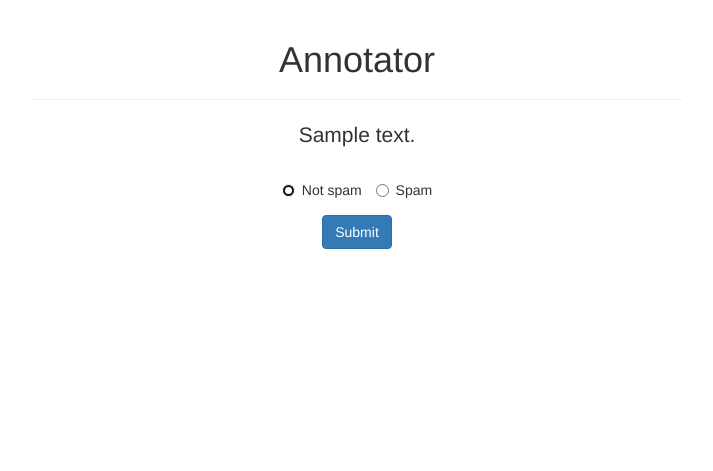
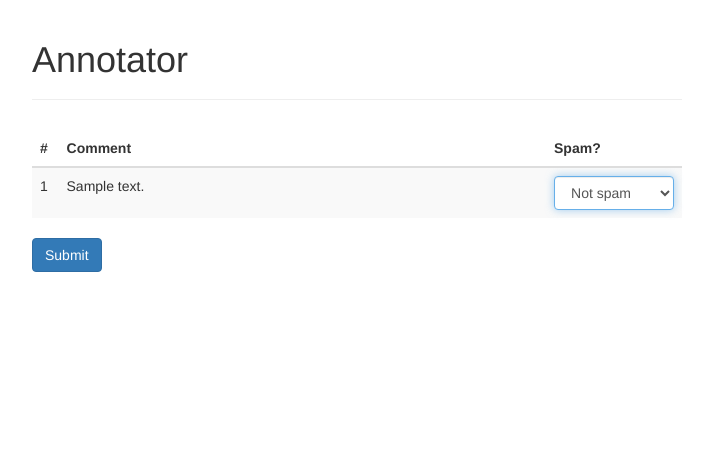
Before and after one commit to tentangdata/ig, a Flask app: template templates/index.html in a window 1280 px wide. Shown: the top 471 px of the page, without its empty margins (283-996 px from the left). Run offline with Flask 2, Linux system fonts and the light colour scheme; the template is opened without the code that fills it: most values are stand-ins (such as "Sample title", 1, 10 or a date in 2020); some libraries are stand-ins or nearby versions.

Commit message:
Changed to psycopg2; Reading directly from text files

```diff
--- a/main.py
+++ b/main.py
@@ -1,52 +1,76 @@
 #!/usr/bin/python
 from datetime import datetime
 from flask import Flask, flash, render_template, request, redirect
-import MySQLdb as mdb
 import json
+import psycopg2
+import os
+import random
 
 app = Flask(__name__)
 app.secret_key = 'instagram-screen-scraper'
 
+file_in_dir = '/home/aliakbars/Dropbox/Spam/comments_new/'
+file_out_dir = '/home/aliakbars/Dropbox/Spam/label/'
+
 def getUnannotatedComment():
     try:
-        con = mdb.connect('localhost', 'root', 'root', 'instagram')
-        con.set_character_set('utf8')
+        con = psycopg2.connect(host=os.ENVIRON['PSQL_HOST'], user=os.ENVIRON['PSQL_USER'], password=os.ENVIRON['PSQL_PASS'], dbname=os.ENVIRON['PSQL_INSTA'])
         cur = con.cursor()
-        query = "SELECT * from comments where label is not null"
+        query = "SELECT * from comments where label is not null offset random() * (select count(*) from comments) limit 1"
         cur.execute(query)
         return cur.fetchone()
-    except mdb.Error, e:
-        print "Error %d: %s" % (e.args[0],e.args[1])
+    except psycopg2.Error as e:
+        print e.pgerror
     finally:
         con.close()
 
-def insertComment(data):
+def insertComment(data, filename):
     try:
-        con = mdb.connect('localhost', 'root', 'root', 'instagram')
-        con.set_character_set('utf8')
+        con = psycopg2.connect(host=os.environ['PSQL_HOST'], user=os.environ['PSQL_USER'], password=os.environ['PSQL_PASS'], dbname=os.environ['PSQL_INSTA'])
         cur = con.cursor()
-        cur.execute("INSERT INTO comments(`id`,`username`,`time`,`text`) values(%s,%s,%s,%s)", (data['id'], data['username'], datetime.fromtimestamp(data['time'] / 1e3), data['text']))
+        cur.execute("INSERT INTO comments(id,username,time,text,filename) values(%s,%s,%s,%s,%s)", (data['id'], data['username'], datetime.fromtimestamp(data['time'] / 1e3), data['text'], filename,))
         con.commit()
-    except mdb.Error, e:
-        print "Error %d: %s" % (e.args[0],e.args[1])
+    except psycopg2.Error as e:
+        print e.pgerror
     finally:
         con.close()
+
+def updateLabel(comment_id, label):
+    try:
+        con = psycopg2.connect(host=os.environ['PSQL_HOST'], user=os.environ['PSQL_USER'], password=os.environ['PSQL_PASS'], dbname=os.environ['PSQL_INSTA'])
+        cur = con.cursor()
+        cur.execute("UPDATE comments SET label=%s WHERE id=%s", (label, comment_id,))
+        con.commit()
+    except psycopg2.Error as e:
+        print e.pgerror
+    finally:
+        con.close()
+
+def getComments():
+    file_in = os.listdir(file_in_dir)
+    file_out = os.listdir(file_out_dir)
+    f = random.sample(set(file_in) - set(file_out), 1)[0]
+    return json.loads(open(file_in_dir + f).read())[:50], f
+
+def writeFile(data, file_out):
+    with open(file_out_dir + file_out, 'w') as f:
+        f.write(data)
+        f.flush()
 
 @app.route('/', methods=['GET', 'POST'])
 def index():
     if request.method == 'POST':
-        if not request.form['id'] or not request.form['spam']:
-            flash('Make sure that every field has been filled!', 'error')
-        else:
-            flash('Label saved', 'info')
-            return redirect('/')
-    data = getUnannotatedComment()
-    # data = {'text': 'Oh ya ya ya', 'id': '123456'}
-    return render_template('index.html', data=data)
+        flash('Label saved', 'info')
+        writeFile(json.dumps(dict(zip(request.form.getlist('id[]'), request.form.getlist('label[]')))), request.form.get('filename'))
+        return redirect('/')
+    data, f = getComments()
+    return render_template('index.html', data=data, filename=f)
 
 if __name__ == '__main__':
     app.run(debug=True, host='0.0.0.0')
-    # filename = 'inijedar_BKnxd0rhHJz.json'
-    # f = open('/home/aliakbars/Dropbox/Spam/comments/{}'.format(filename))
-    # data = json.loads(f.read().strip())
-    # insertComment(data[0])
+    # filedir = '/home/aliakbars/Dropbox/Spam/comments_new/'
+    # for filename in os.listdir(filedir):
+    #     print filename
+    #     comments = json.loads(open(filedir + filename).read())
+    #     for comment in comments:
+    #         insertComment(comment, filename)
--- a/templates/index.html
+++ b/templates/index.html
@@ -13,8 +13,6 @@
 
     <!-- Bootstrap core CSS -->
     <link href="{{ url_for('static', filename='css/bootstrap.min.css') }}" rel="stylesheet">
-
-    <!-- Custom styles for this template -->
     <link href="{{ url_for('static', filename='css/sticky-footer.css') }}" rel="stylesheet">
 
     <!-- HTML5 shim and Respond.js for IE8 support of HTML5 elements and media queries -->
@@ -27,7 +25,7 @@
   <body>
 
     <!-- Begin page content -->
-    <div class="container text-center">
+    <div class="container">
       <div class="page-header">
         <h1>Annotator</h1>
       </div>
@@ -40,19 +38,32 @@
       </div>
       {% endif %}
       {% endwith %}
-      <p class="lead">
-        {{ data.text }}
-      </p>
       <form id="form" role="form" method="post" action="">
-        <input type="hidden" name="id" value="{{ data.id }}">
-        <div class="form-group">
-          <label class="radio-inline">
-            <input type="radio" name="spam" id="spam1" value="0" autofocus="true"> Not spam
-          </label>
-          <label class="radio-inline">
-            <input type="radio" name="spam" id="spam2" value="1"> Spam
-          </label>
-        </div>
+        <input type="hidden" name="filename" value="{{ filename }}">
+        <table class="table table-striped">
+          <thead>
+            <tr>
+              <th>#</th>
+              <th>Comment</th>
+              <th>Spam?</th>
+            </tr>
+          </thead>
+          <tbody>
+          {% for comment in data %}
+          <tr>
+            <td>{{ loop.index }}</td>
+            <td class="col-xs-9">{{ comment.text }}</td>
+            <input type="hidden" name="id[]" value="{{ comment.id }}">
+            <td>
+              <select name="label[]" class="form-control" autofocus="true">
+                <option value="0">Not spam</option>
+                <option value="1">Spam</option>
+              </select>
+            </td>
+          </tr>
+          {% endfor %}
+          </tbody>
+        </table>
         <button type="submit" class="btn btn-primary">Submit</button>
       </form>
     </div>
```
